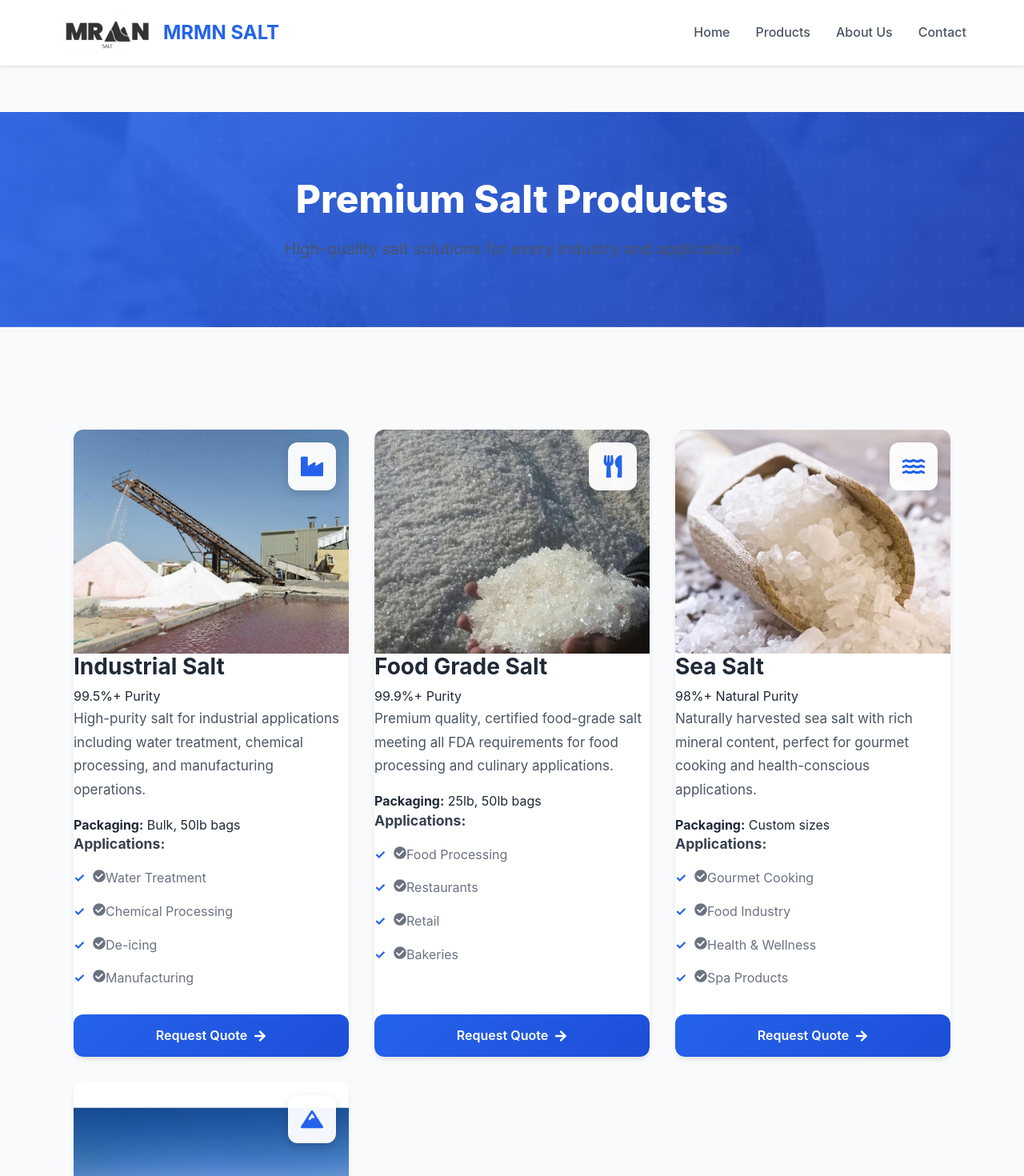
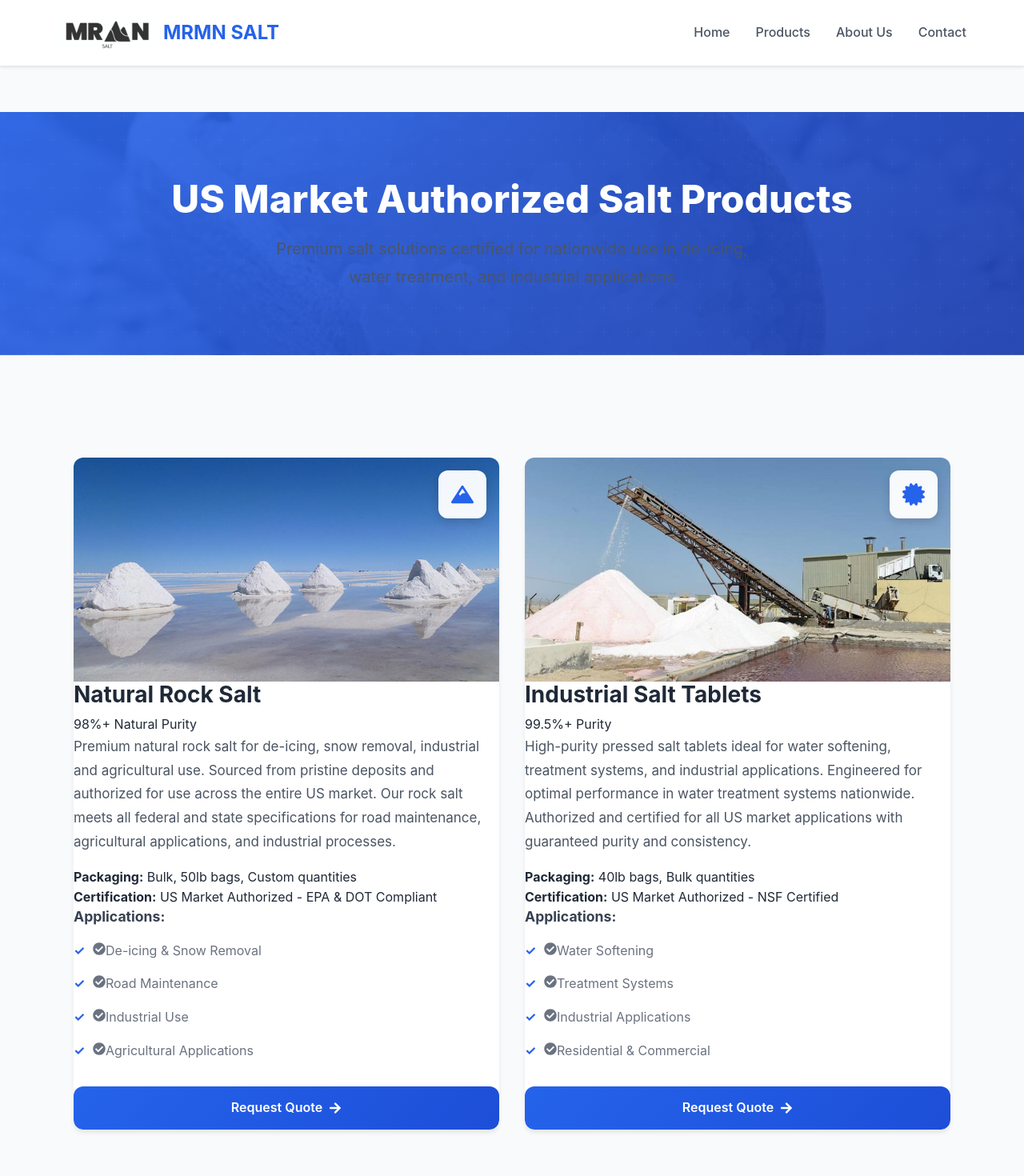
Before and after one commit to mamdouhnor/website-working, a React (Create React App) app: page /products in a window 1280 px wide. Shown: the top 1470 px of the page at 80% size. Built offline with nearby package versions, Linux system fonts and the light colour scheme.

Commit message:
replacment products from email tamplete

```diff
--- a/src/pages/Products.js
+++ b/src/pages/Products.js
@@ -1,52 +1,32 @@
 import React from 'react';
 import { Link } from 'react-router-dom';
-import { FaIndustry, FaUtensils, FaWater, FaMountain, FaCheckCircle, FaArrowRight } from 'react-icons/fa';
+import { FaMountain, FaDroplet, FaCheckCircle, FaArrowRight, FaCertificate } from 'react-icons/fa';
 import '../styles/Products.css';
 
 const products = [
   {
     id: 1,
-    name: 'Industrial Salt',
-    description: 'High-purity salt for industrial applications including water treatment, chemical processing, and manufacturing operations.',
-    applications: ['Water Treatment', 'Chemical Processing', 'De-icing', 'Manufacturing'],
-    icon: FaIndustry,
+    name: 'Natural Rock Salt',
+    description: 'Premium natural rock salt for de-icing, snow removal, industrial and agricultural use. Sourced from pristine deposits and authorized for use across the entire US market. Our rock salt meets all federal and state specifications for road maintenance, agricultural applications, and industrial processes.',
+    applications: ['De-icing & Snow Removal', 'Road Maintenance', 'Industrial Use', 'Agricultural Applications'],
+    icon: FaMountain,
     color: 'primary',
-    purity: '99.5%+',
-    packaging: 'Bulk, 50lb bags',
-    image: `${process.env.PUBLIC_URL}/images/products/production.jpg`
+    purity: '98%+ Natural',
+    packaging: 'Bulk, 50lb bags, Custom quantities',
+    specs: 'US Market Authorized - EPA & DOT Compliant',
+    image: `${process.env.PUBLIC_URL}/images/products/salt03.jpg`
   },
   {
     id: 2,
-    name: 'Food Grade Salt',
-    description: 'Premium quality, certified food-grade salt meeting all FDA requirements for food processing and culinary applications.',
-    applications: ['Food Processing', 'Restaurants', 'Retail', 'Bakeries'],
-    icon: FaUtensils,
-    color: 'emerald',
-    purity: '99.9%+',
-    packaging: '25lb, 50lb bags',
-    image: `${process.env.PUBLIC_URL}/images/products/salt_hand.jpg`
-  },
-  {
-    id: 3,
-    name: 'Sea Salt',
-    description: 'Naturally harvested sea salt with rich mineral content, perfect for gourmet cooking and health-conscious applications.',
-    applications: ['Gourmet Cooking', 'Food Industry', 'Health & Wellness', 'Spa Products'],
-    icon: FaWater,
+    name: 'Industrial Salt Tablets',
+    description: 'High-purity pressed salt tablets ideal for water softening, treatment systems, and industrial applications. Engineered for optimal performance in water treatment systems nationwide. Authorized and certified for all US market applications with guaranteed purity and consistency.',
+    applications: ['Water Softening', 'Treatment Systems', 'Industrial Applications', 'Residential & Commercial'],
+    icon: FaCertificate,
     color: 'cyan',
-    purity: '98%+ Natural',
-    packaging: 'Custom sizes',
-    image: `${process.env.PUBLIC_URL}/images/products/salt02.jpg`
-  },
-  {
-    id: 4,
-    name: 'Rock Salt',
-    description: 'Natural rock salt mined from ancient deposits, ideal for water softening, animal nutrition, and winter road maintenance.',
-    applications: ['Water Softening', 'Animal Feed', 'De-icing', 'Industrial Use'],
-    icon: FaMountain,
-    color: 'teal',
-    purity: '98%+',
-    packaging: 'Bulk, 80lb bags',
-    image: `${process.env.PUBLIC_URL}/images/products/salt03.jpg`
+    purity: '99.5%+',
+    packaging: '40lb bags, Bulk quantities',
+    specs: 'US Market Authorized - NSF Certified',
+    image: `${process.env.PUBLIC_URL}/images/products/production.jpg`
   }
 ];
 
@@ -61,8 +41,8 @@ const Products = () => {
       <section className="products-hero" style={productsHeroStyle}>
         <div className="container">
           <div className="hero-content">
-            <h1>Premium Salt Products</h1>
-            <p>High-quality salt solutions for every industry and application</p>
+            <h1>US Market Authorized Salt Products</h1>
+            <p>Premium salt solutions certified for nationwide use in de-icing, water treatment, and industrial applications</p>
           </div>
         </div>
       </section>
@@ -93,6 +73,11 @@ const Products = () => {
                     <div className="spec-item">
                       <strong>Packaging:</strong> {product.packaging}
                     </div>
+                    {product.specs && (
+                      <div className="spec-item">
+                        <strong>Certification:</strong> {product.specs}
+                      </div>
+                    )}
                   </div>
 
                   <div className="applications">
```
Also changed, not shown: doc/products.md (added, +4 -0 lines).
